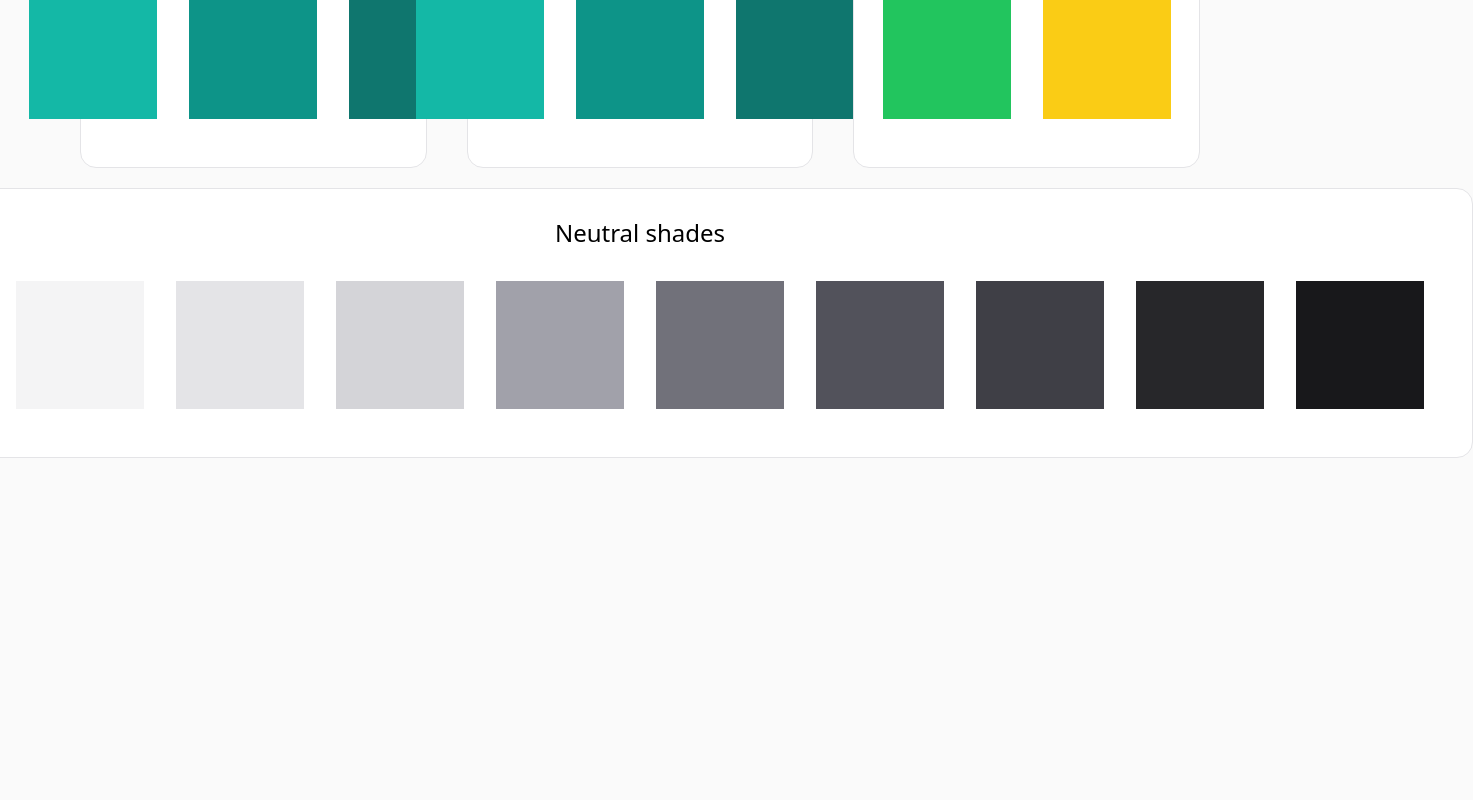
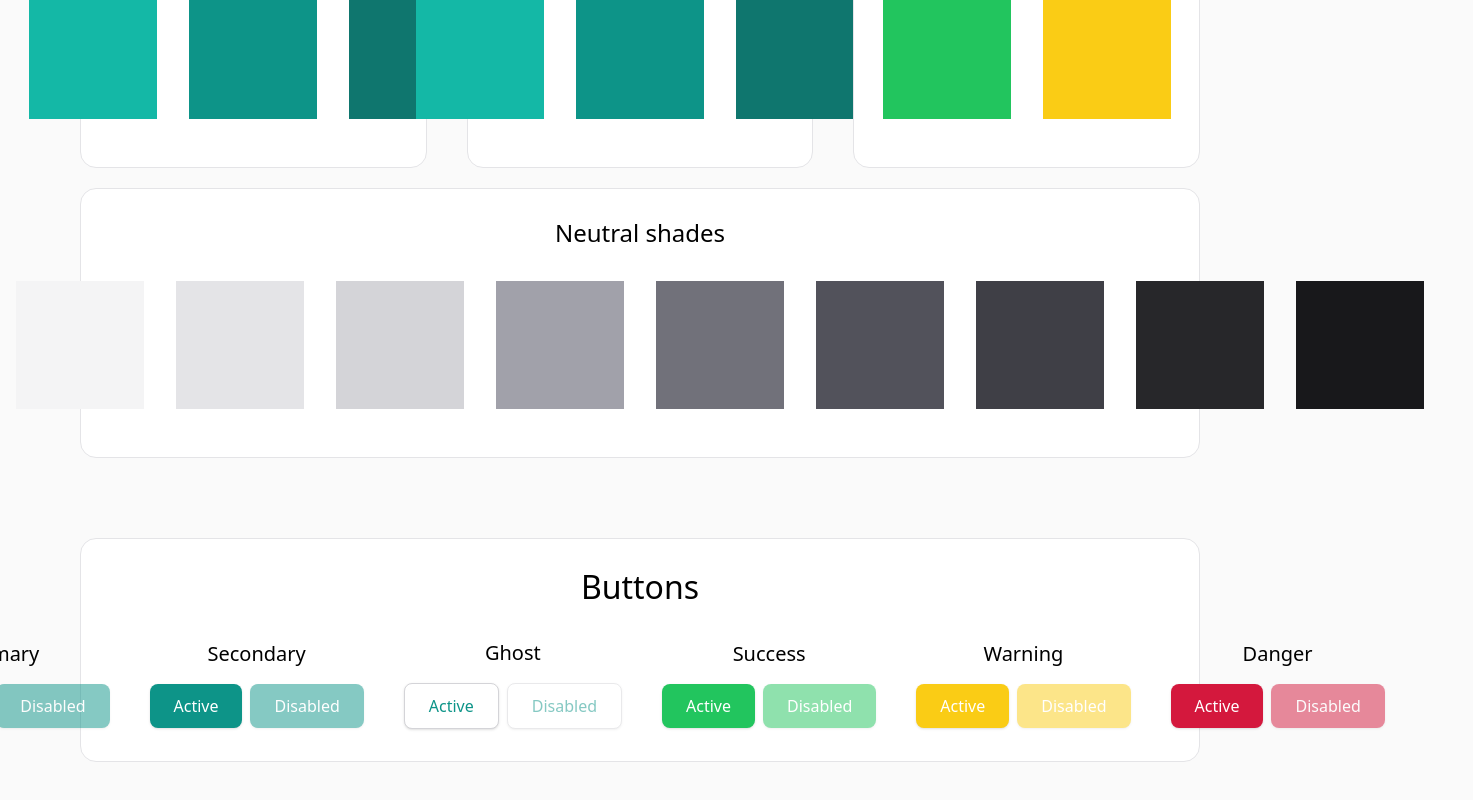
Before and after one commit to gregoirelebas/SkillSwap-Front, a React (Vite) app: page / in a window 1280 px wide. Shown: the part 612-1412 px from the top of the page, 1473 px wide, since content can reach past the window. Before the commit the page ends 1150 px from the top, so only its background shows below. Built offline with nearby package versions, Linux system fonts and the light colour scheme.

Commit message:
Added CSS buttons.

```diff
--- a/src/index.css
+++ b/src/index.css
@@ -9,8 +9,14 @@
   --color-secondary: #0d9488;
   --color-secondary-dark: #0f766e;
 
+  --color-success-light: #4ade80;
   --color-success: #22c55e;
+
+  --color-warning-light: #fde047;
   --color-warning: #facc15;
+
+  --color-danger-light: #ef4444;
+  --color-danger: #d4183d;
 
   --color-neutral-50: #fafafa;
   --color-neutral-100: #f4f4f5;
@@ -59,3 +65,32 @@ p {
 .column {
   @apply flex flex-col justify-center items-center;
 }
+
+.btn {
+  @apply flex items-center justify-center gap-2 px-6 py-2.5 rounded-lg transition-all duration-200 text-white shadow-sm cursor-pointer
+  active:scale-95 hover:shadow-md disabled:opacity-50 disabled:cursor-not-allowed disabled:hover:shadow-sm;
+}
+
+.btn-primary {
+  @apply bg-primary hover:bg-primary-dark disabled:hover:bg-primary-light;
+}
+
+.btn-secondary {
+  @apply bg-secondary hover:bg-secondary-dark disabled:hover:bg-secondary-light;
+}
+
+.btn-ghost {
+  @apply bg-white text-primary border border-neutral-300  hover:border-primary;
+}
+
+.btn-success {
+  @apply bg-success hover:bg-success-light;
+}
+
+.btn-warning {
+  @apply bg-warning hover:bg-warning-light;
+}
+
+.btn-danger {
+  @apply bg-danger hover:bg-danger-light;
+}
--- a/src/pages/Toolkit.tsx
+++ b/src/pages/Toolkit.tsx
@@ -38,10 +38,33 @@ export default function Toolkit() {
     <ColorBox key={colorClass} colorClass={colorClass} />
   ));
 
+  const buttonVariants = [
+    'btn-primary',
+    'btn-secondary',
+    'btn-ghost',
+    'btn-success',
+    'btn-warning',
+    'btn-danger',
+  ];
+
+  const buttonBoxes = buttonVariants.map((variant) => (
+    <div className="column gap-5">
+      <h3>
+        {variant.replace('btn-', '').charAt(0).toUpperCase() + variant.replace('btn-', '').slice(1)}
+      </h3>
+      <div className="row gap-2">
+        <button className={`btn ${variant}`}>Active</button>
+        <button className={`btn ${variant}`} disabled>
+          Disabled
+        </button>
+      </div>
+    </div>
+  ));
+
   return (
-    <div className="flex flex-col gap-20 p-20">
+    <div className="column gap-20 p-20">
       {/* Typography Section */}
-      <div className="card column gap-10">
+      <div className="card column w-full gap-10">
         <h1>Heading 1</h1>
         <h2>Heading 2</h2>
         <h3>Heading 3</h3>
@@ -54,8 +77,8 @@ export default function Toolkit() {
       </div>
 
       {/* Colors Section */}
-      <div className="column gap-5">
-        <div className="grid grid-cols-3 gap-10">
+      <div className="column w-full gap-5">
+        <div className="w-full grid grid-cols-3 gap-10">
           <div className="card column gap-5">
             <h2>Primary Colors</h2>
             <div className="row">{primaryColorBoxes}</div>
@@ -69,11 +92,17 @@ export default function Toolkit() {
             <div className="row">{semanticColorBoxes}</div>
           </div>
         </div>
-        <div className="card column gap-5">
+        <div className="card column w-full gap-5">
           <h2>Neutral shades</h2>
           <div className="row">{neutralColorBoxes}</div>
         </div>
       </div>
+
+      {/* Buttons Section */}
+      <div className="card column w-full gap-10">
+        <h1>Buttons</h1>
+        <div className="row gap-10">{buttonBoxes}</div>
+      </div>
     </div>
   );
 }
```
